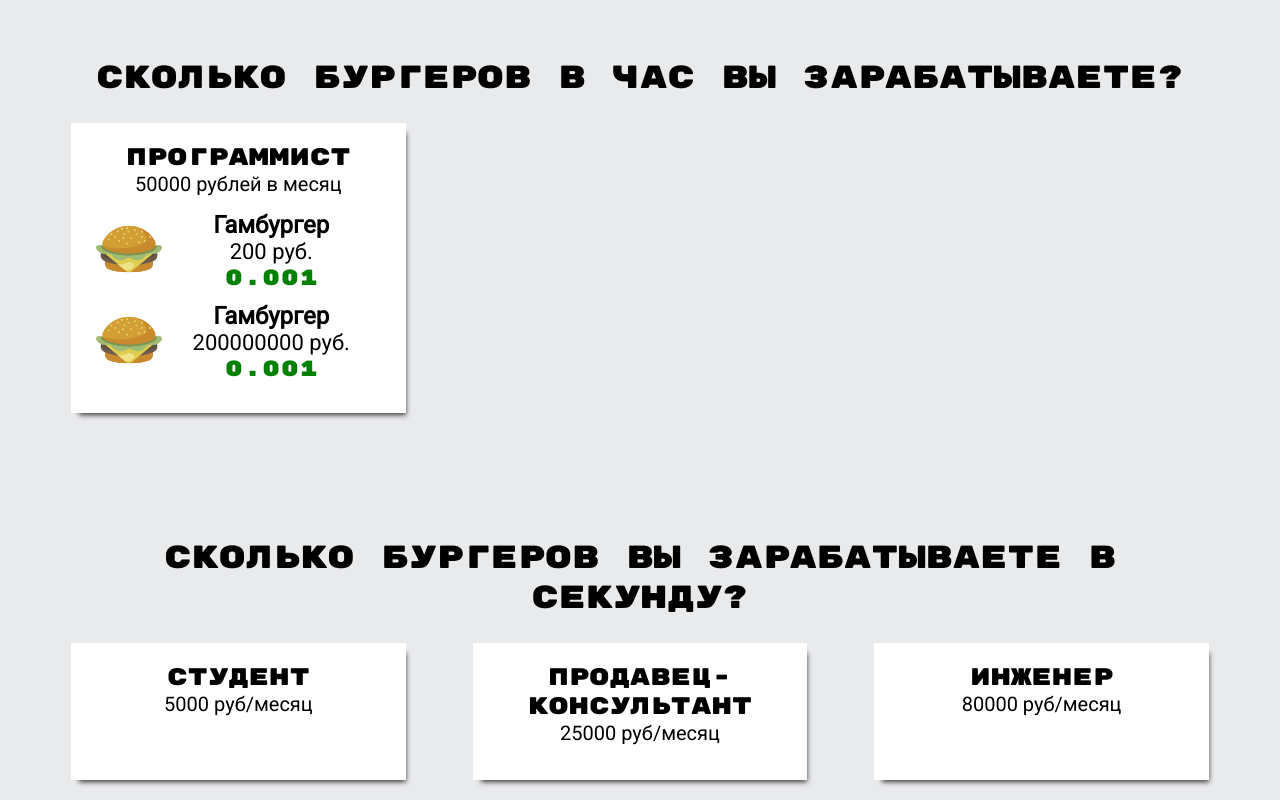
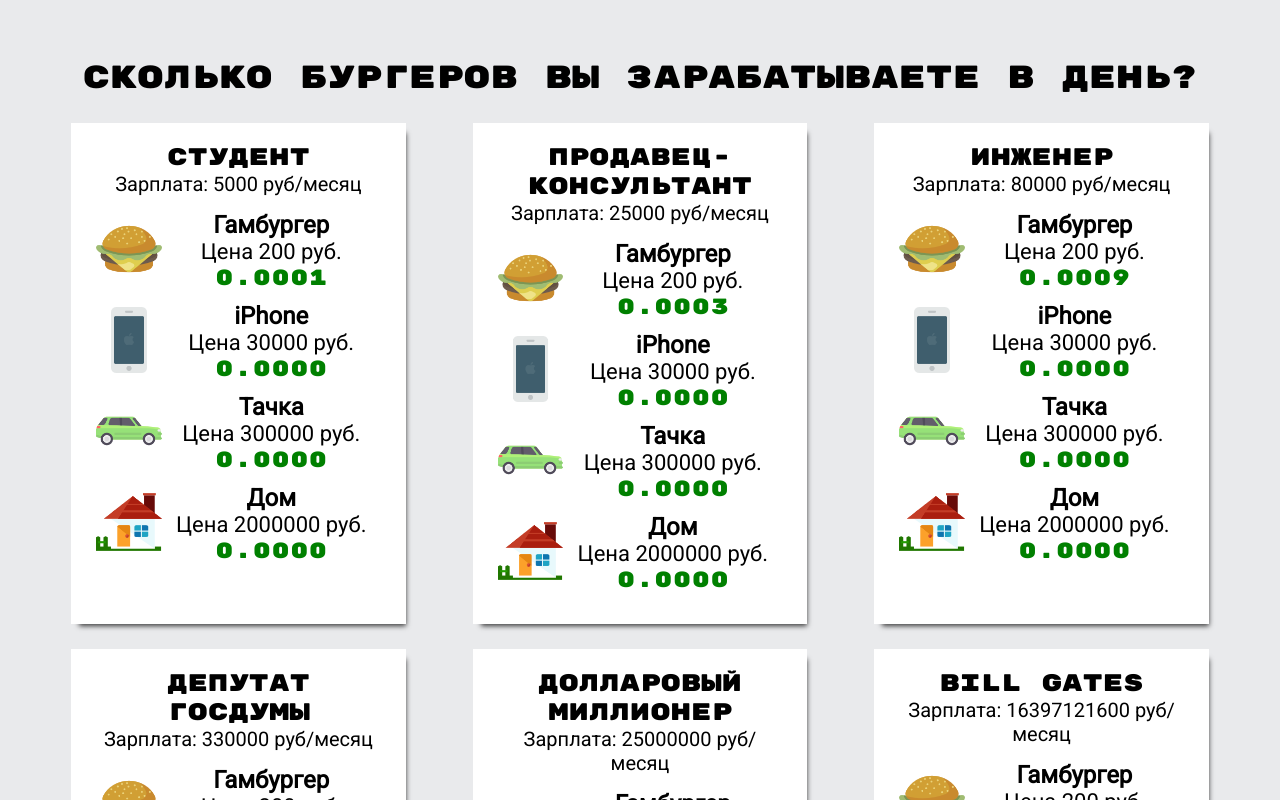
Before and after one commit to ioayo/finances, a React (Create React App) app: page / in a window 1280 px wide. Shown: the top 800 px of the page. Built offline with nearby package versions, Linux system fonts and the light colour scheme.

Commit message:
getting things real

```diff
--- a/public/index.html
+++ b/public/index.html
@@ -24,37 +24,6 @@
     <noscript>
       You need to enable JavaScript to run this app.
     </noscript>
-      <div class='container'>
-        <h1 class="title">Сколько бургеров в час вы зарабатываете?</h1>
-        <ul class='finances__list'>
-          <li class='finances__item'>
-            <h3 class="person">Программист</h3>
-            <p class="money-per-month">50000 рублей в месяц</p>
-            <ul class='goods__list'>
-              <li class='goods__item'>
-                <div class='goods__img'>
-                  <img src="%PUBLIC_URL%/img/004-hamburger.png" alt='' class='img-responsive'>
-                </div>
-                <div class="goods__text">
-                  <span class='goods__name'>Гамбургер</span>
-                  <span class='goods__price'>200 руб.</span>
-                  <span class='goods__calculate'>0.001</span>
-                </div>
-              </li>
-              <li class='goods__item'>
-                <div class='goods__img'>
-                  <img src="%PUBLIC_URL%/img/004-hamburger.png" alt='' class='img-responsive'>
-                </div>
-                <div class="goods__text">
-                  <span class='goods__name'>Гамбургер</span>
-                  <span class='goods__price'>200000000 руб.</span>
-                  <span class='goods__calculate'>0.001</span>
-                </div>
-              </li>
-            </ul>
-          </li>
-        </ul>
-      </div>
     <div id="root"></div>
     <!--
       This HTML file is a template.
--- a/src/App.js
+++ b/src/App.js
@@ -1,7 +1,6 @@
 import React from 'react';
 import PropTypes from 'prop-types';
 import FinanceList from './components/financeList'
-import { calculate } from './components/helpers';
 
 const PERSONS = [
     {
@@ -30,12 +29,37 @@ const PERSONS = [
     }
 ]
 
+const GOODS = [
+    {
+        name: 'Гамбургер',
+        price: 200,
+        imgSrc: '004-hamburger'
+    },
+    {
+        name: 'iPhone',
+        price: 30000,
+        imgSrc: '003-iphone'
+    },
+    {
+        name: 'Тачка',
+        price: 300000,
+        imgSrc: '002-automobile'
+
+    },
+    {
+        name: 'Дом',
+        price: 2000000,
+        imgSrc: '001-home'
+
+    }
+]
+
 class App extends React.Component {
   render() {
     return (
         <div className="container">
             <h1 className="title">{this.props.title}</h1>
-            <FinanceList persons={PERSONS} />
+            <FinanceList persons={PERSONS} goods={GOODS} />
         </div>
     );
   }
--- a/src/components/financeItem.js
+++ b/src/components/financeItem.js
@@ -1,13 +1,19 @@
 import React from 'react';
+import GoodsItem from './goodsItem';
+import { calculate } from './helpers';
 
 class FinanceItem extends React.Component {
     render() {
         return (
             <li className="finances__item">
                 <h3 className="person">{this.props.name}</h3>
-                <p className="money-per-month">{this.props.money} руб/месяц</p>
+                <p className="money-per-month">Зарплата: {this.props.money} руб/месяц</p>
                 <ul className="goods__list">
-                    <goodsItem />
+                    {this.props.goods.map((good)=>{
+                        return (
+                            <GoodsItem imgSrc={good.imgSrc} name={good.name} price={good.price} goodPerSec={calculate(good.price, this.props.money)}/>
+                        )
+                    })}
                 </ul>
             </li>
         )
--- a/src/components/financeList.js
+++ b/src/components/financeList.js
@@ -7,7 +7,7 @@ class FinanceList extends React.Component {
             <ul className="finances__list">
                 {this.props.persons.map((person)=>{
                     return (
-                        <FinanceItem name={person.name} money={person.money}/>
+                        <FinanceItem name={person.name} money={person.money} goods={this.props.goods}/>
                     )
                 })}
             </ul>
--- /dev/null
+++ b/src/components/goodsItem.js
@@ -0,0 +1,39 @@
+import React from 'react';
+
+class GoodsItem extends React.Component {
+    constructor(props) {
+        super(props);
+        this.goodsPerSecCalculate = this.goodsPerSecCalculate.bind(this);
+        this.state = {
+            goodPerSec: props.goodPerSec,
+        }
+    }
+
+    goodsPerSecCalculate(props) {
+        this.setState({
+            goodPerSec: this.state.goodPerSec + this.props.goodPerSec
+        })
+    }
+    componentDidMount() {
+        setInterval(this.goodsPerSecCalculate, 1000)
+    }
+    render() {
+        return(
+            <li className="goods__item">
+                <div className="goods__img">
+                    <img src={'/img/' + this.props.imgSrc + '.png'} alt={this.props.name} className="img-responsive" />
+                </div>
+                <div className="goods__text">
+                  <span className='goods__name'>{this.props.name}</span>
+                  <span className='goods__price'>Цена {this.props.price} руб.</span>
+                  <span className='goods__calculate'>{this.state.goodPerSec.toFixed(4)}</span>
+                </div>
+            </li>
+        )
+
+    }
+
+}
+
+
+export default GoodsItem;
--- a/src/index.js
+++ b/src/index.js
@@ -4,5 +4,5 @@ import './App.css';
 import App from './App';
 import registerServiceWorker from './registerServiceWorker';
 
-ReactDOM.render(<App title="Сколько бургеров вы зарабатываете в секунду?" />, document.getElementById('root'));
+ReactDOM.render(<App title="Сколько бургеров вы зарабатываете в день?" />, document.getElementById('root'));
 registerServiceWorker();
```
